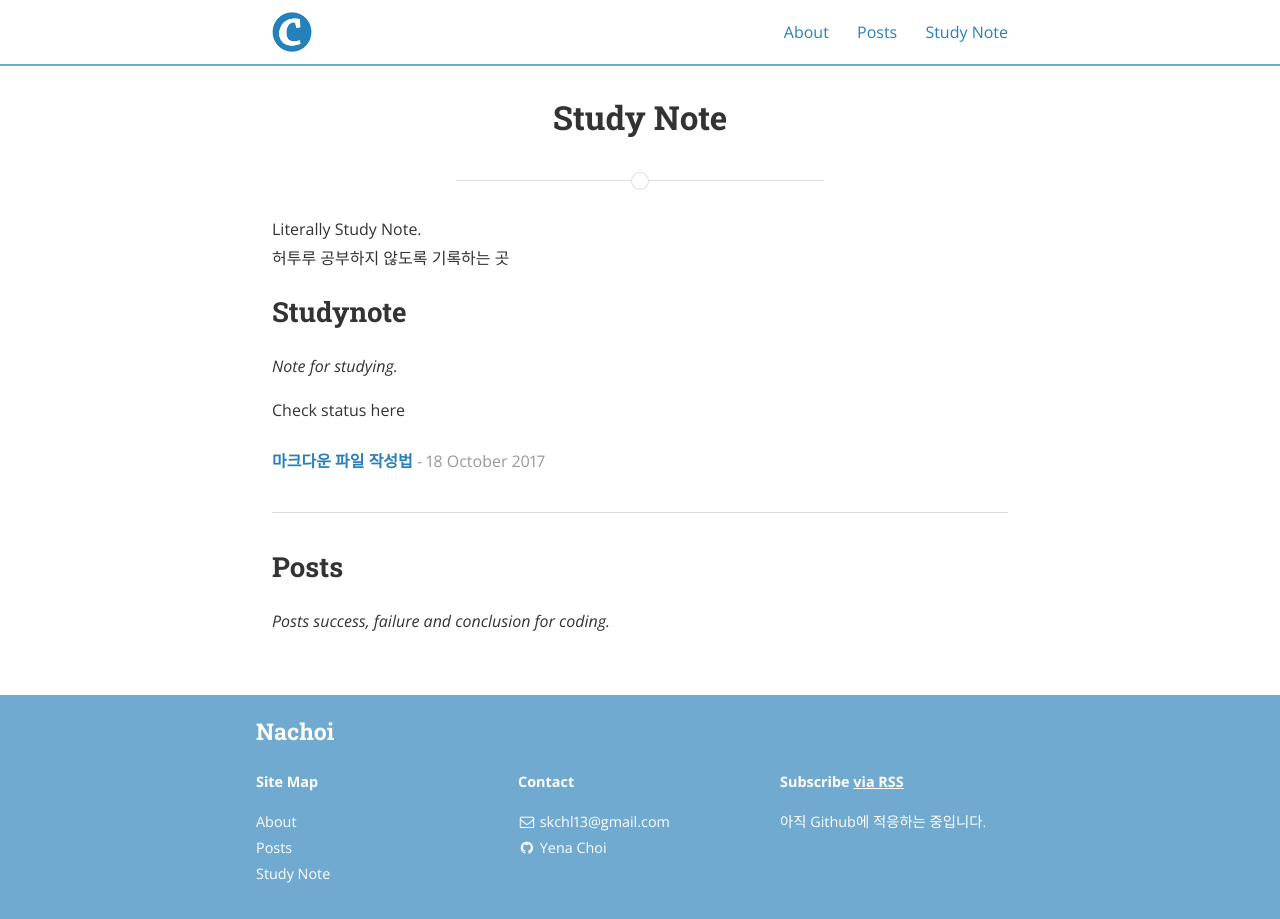
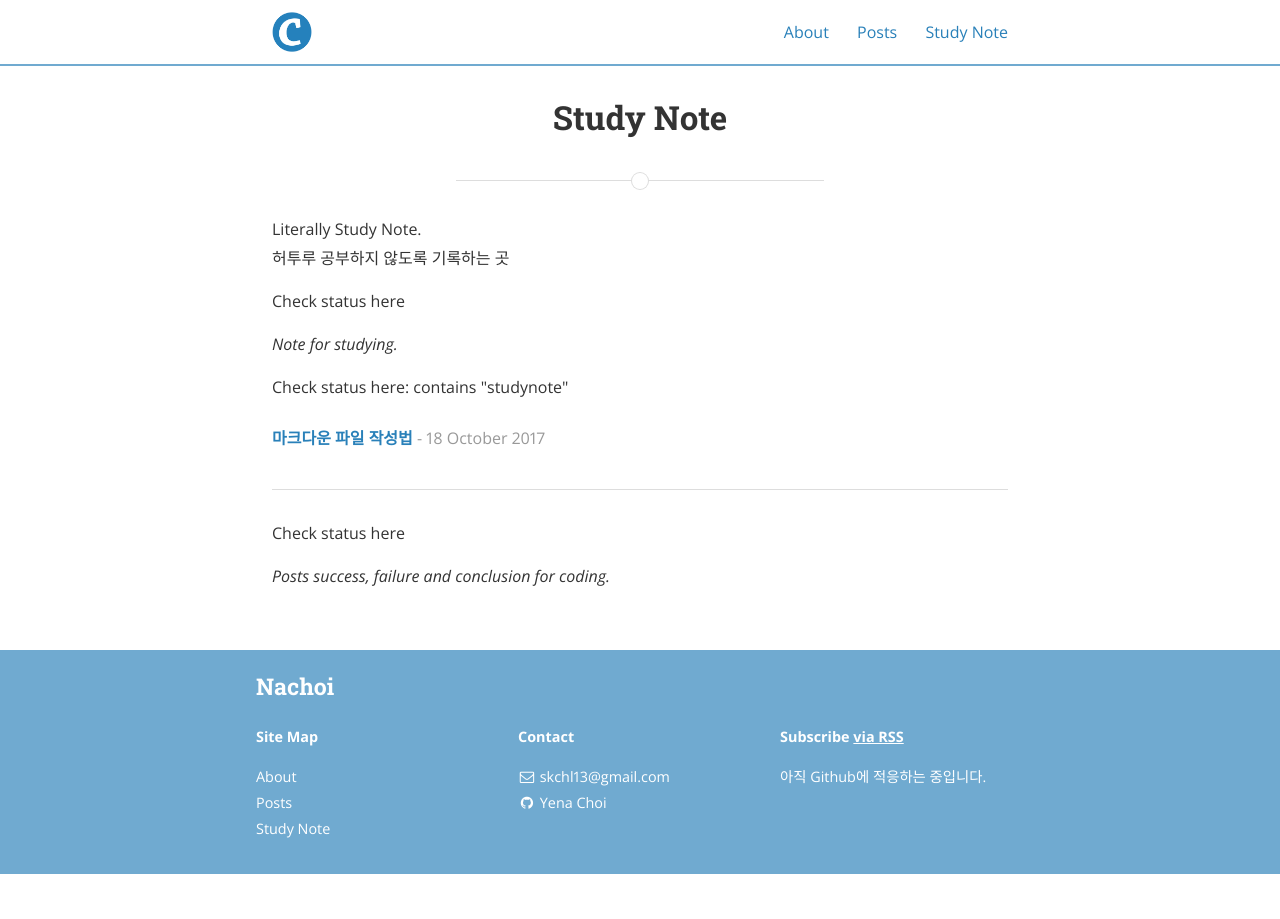
Before and after one commit to souk0721/nachoi.github.io, a Jekyll site: the page built from studynote.html, in a window 1280 px wide. Built offline with Jekyll 4.4.1, drawn with Linux system fonts in a browser that asks for light colours; nearby versions of some CDN libraries.

Commit message:
Update category settings #3

```diff
--- a/studynote.html
+++ b/studynote.html
@@ -12,7 +12,8 @@ permalink: /studynote/
 
 {% for category in site.categories %}
   {% capture cat %}{{ category | first }}{% endcapture %}
-  <h2 id="{{cat}}">{{ cat | capitalize }}</h2>
+  <p>Check status here</p>
+  <!-- <h2 id="{{cat}}">{{ cat | capitalize }}</h2> -->
   {% for desc in site.descriptions %}
     {% if desc.cat == cat %}
       <p class="desc"><em>{{ desc.desc }}</em></p>
@@ -21,7 +22,7 @@ permalink: /studynote/
   <ul class="posts-list">
   {% for post in site.categories[cat] %}
     {% if post.categories contains "studynote" %}
-    <p>Check status here</p>
+    <p>Check status here: contains "studynote"</p>
     <li>
       <strong>
         <a href="{{ post.url | prepend: site.baseurl }}">{{ post.title }}</a>
```
